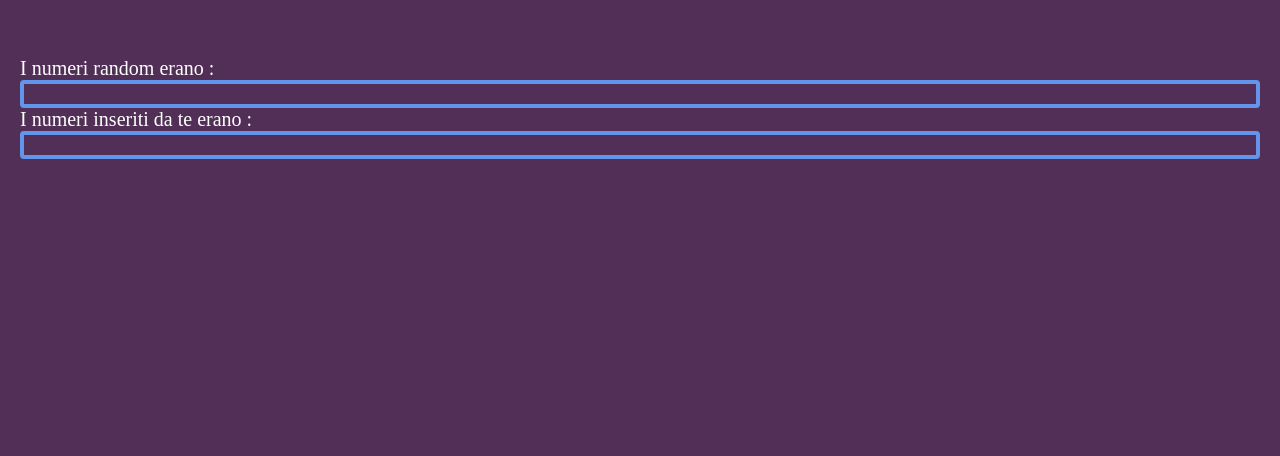
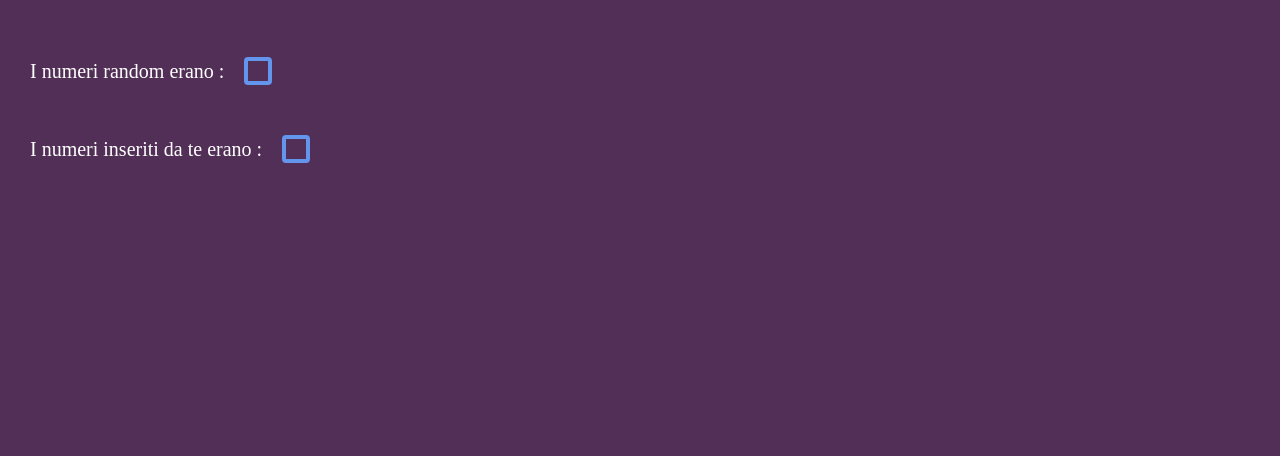
Before and after one commit to Anse98/js-simon, a plain HTML site: page index.html in a window 1280 px wide. Shown: the part 344-800 px from the top of the page. Drawn offline with Linux system fonts and the light colour scheme.

Commit message:
Cambiato classe css

```diff
--- a/style.css
+++ b/style.css
@@ -41,7 +41,7 @@
   font-size: 20px;
 }
 
-.random-num-container {
+.num-container {
   display: flex;
   align-items: center;
   gap: 20px;
```
